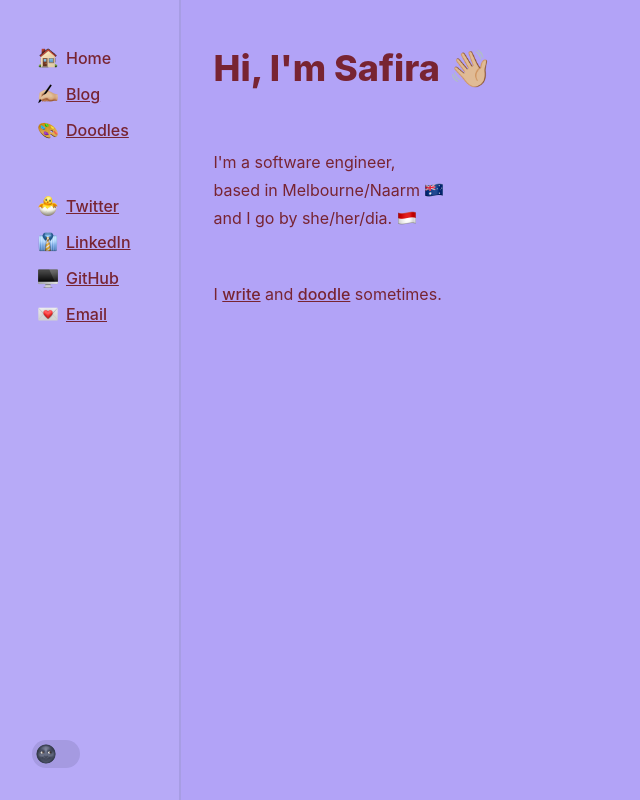
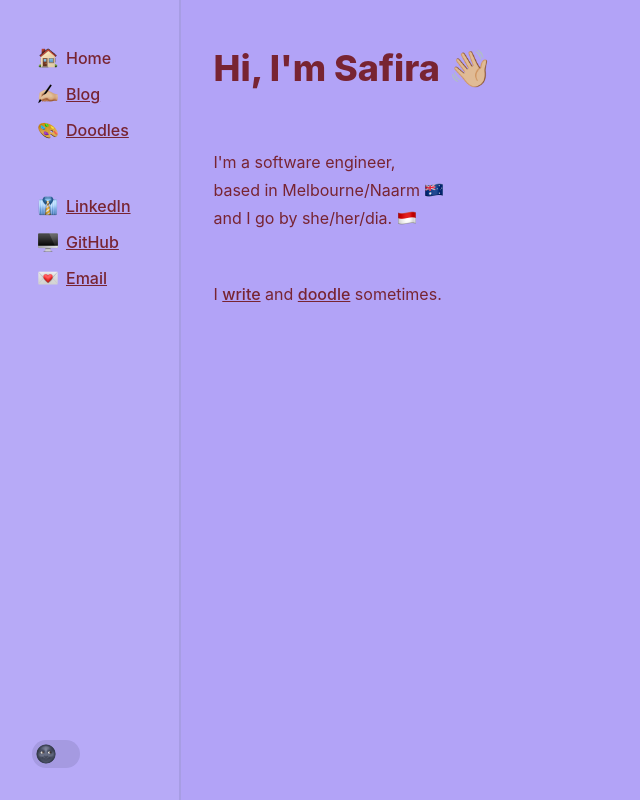
Before and after one commit to safiranugroho/safira.me, a Next.js app: page / in a window 1280 px wide. Shown: the whole page, without its empty margins (0-640 px from the left). Built offline with nearby package versions, Linux system fonts and the light colour scheme.

Commit message:
docs: remove twitter

```diff
--- a/app/_components/Navigation.tsx
+++ b/app/_components/Navigation.tsx
@@ -34,10 +34,6 @@ export const Navigation = () => {
 
   const socialMedia = [
     {
-      href: 'https://www.twitter.com/hisafira',
-      children: <><InlineImage src={twitter} alt="Bird icon" />Twitter</>
-    },
-    {
       href: 'https://www.linkedin.com/in/safiranugroho',
       children: <><InlineImage src={linkedin} alt="Neck tie icon" />LinkedIn</>
     },
--- a/app/not-found.tsx
+++ b/app/not-found.tsx
@@ -7,7 +7,7 @@ export default function NotFound() {
   return (
     <>
       <h1>Oops, nothing to see here!</h1>
-      <p><Link href="https://www.twitter.com/hisafira/">Let me know</Link> what you were looking for.</p>
+      <p><Link href="https://www.linkedin.com/in/safiranugroho/">Let me know</Link> what you were looking for.</p>
       <Image src={detective} alt='Point left icon' width={60} height={60} className="p-0 m-0!" />
     </>
   )
--- a/app/page.tsx
+++ b/app/page.tsx
@@ -18,8 +18,7 @@ export default function Home() {
         I <Link href="/blog">write</Link> and <Link href="/doodles">doodle</Link> sometimes.
       </p>
       <p className="md:hidden">
-        I&apos;m on <Link href="https://www.twitter.com/hisafira/">Twitter</Link>,{' '}
-        <Link href="https://www.linkedin.com/in/safiranugroho/">LinkedIn</Link>,
+        I&apos;m on <Link href="https://www.linkedin.com/in/safiranugroho/">LinkedIn</Link>{' '}
         and <Link href="https://github.com/safiranugroho">GitHub</Link>,<br/>
         or reach me at <Link href="mailto:safiranugroho+site@gmail.com">safiranugroho@gmail.com</Link>.
       </p>
--- a/mdx/the-service-nobody-owned.mdx
+++ b/mdx/the-service-nobody-owned.mdx
@@ -130,5 +130,3 @@ It's a marathon, not a sprint. Before you start:
 - **Ask what you're actually trying to achieve.** Is deprecating it really the answer, or should it evolve into something else?
 
 That last question matters most. A lot of my work is defragmentation: merging, consolidating, decommissioning. But removing something should be a decision, not a reflex.
-
-*Opinions here are my own.*
```
